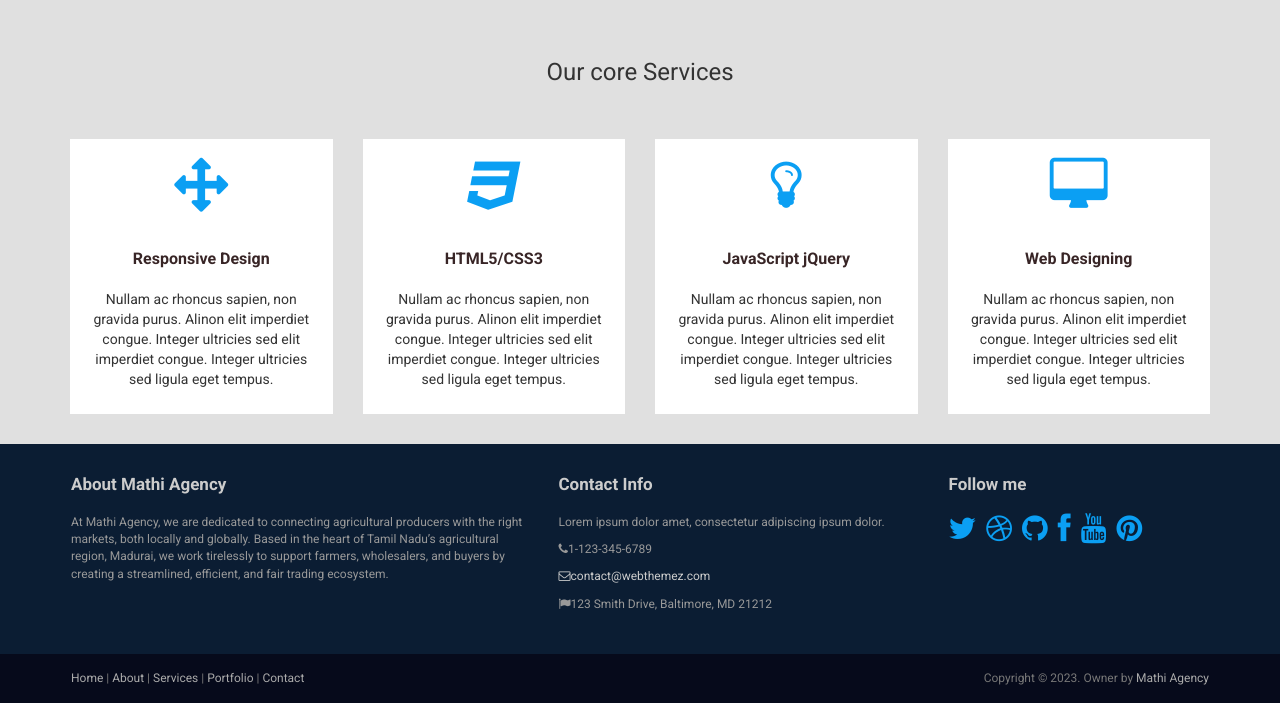
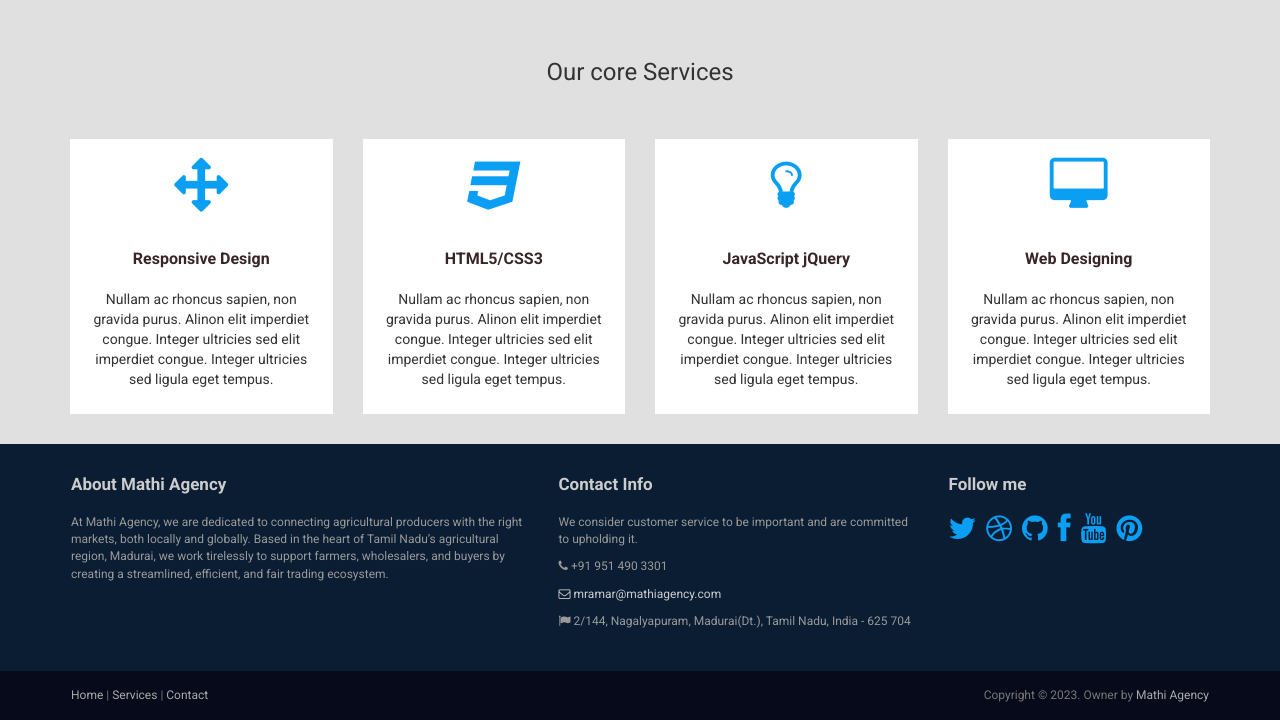
Before and after one commit to VSuryaPrashanth/MathiAgency, a plain HTML site: page index.html in a window 1280 px wide. Shown: the part 1282-2002 px from the top of the page. Drawn offline with nearby package versions, Linux system fonts and the light colour scheme.

Commit message:
vault backup: 2024-11-08 20:50:47

```diff
--- a/contact.html
+++ b/contact.html
@@ -164,9 +164,7 @@
 						<div class="panel-body">
 							<p class="simplenav">
 								<a href="index.html">Home</a> |
-								<a href="about.html">About</a> |
 								<a href="services.html">Services</a> |
-								<a href="portfolio.html">Portfolio</a> |
 								<a href="contact.html">Contact</a>
 							</p>
 						</div>
@@ -196,8 +194,8 @@
 	<script src="assets/js/custom.js"></script>
 
 	<!-- Google Maps -->
-	<script src="https://maps.googleapis.com/maps/api/js?v=3.exp&sensor=false"></script>
-	<script src="assets/js/google-map.js"></script>
+	<!-- <script src="https://maps.googleapis.com/maps/api/js?v=3.exp&sensor=false"></script> -->
+	<!-- <script src="assets/js/google-map.js"></script> -->
 
 
 </body>
--- a/index.html
+++ b/index.html
@@ -245,11 +245,11 @@
                     <div class="col-md-4 panel contact">
                         <h3 class="panel-title">Contact Info</h4>
 						<div class="panel-body">
-                            <p>Lorem ipsum dolor amet, consectetur adipiscing ipsum dolor.</p>
+                            <p>We consider customer service to be important and are committed to upholding it.</p>
                             <ul>
-                                <li><i class="fa fa-phone"></i>1-123-345-6789</li>
-                                <li><a href="#"><i class="fa fa-envelope-o"></i>contact@webthemez.com</a></li>
-                                <li><i class="fa fa-flag"></i>123 Smith Drive, Baltimore, MD 21212</li>
+                                <li><i class="fa fa-phone"></i> +91 951 490 3301</li>
+                                <li><a href="#"><i class="fa fa-envelope-o"></i> mramar@mathiagency.com</a></li>
+                                <li><i class="fa fa-flag"></i> 2/144,  Nagalyapuram, Madurai(Dt.), Tamil Nadu, India - 625 704</li>
                             </ul>
                         </div>
                     </div>
@@ -281,9 +281,7 @@
                         <div class="panel-body">
                             <p class="simplenav">
                                 <a href="index.html">Home</a> |
-								<a href="about.html">About</a> |
 								<a href="services.html">Services</a> |
-								<a href="portfolio.html">Portfolio</a> |
 								<a href="contact.html">Contact</a>
                             </p>
                         </div>
```
